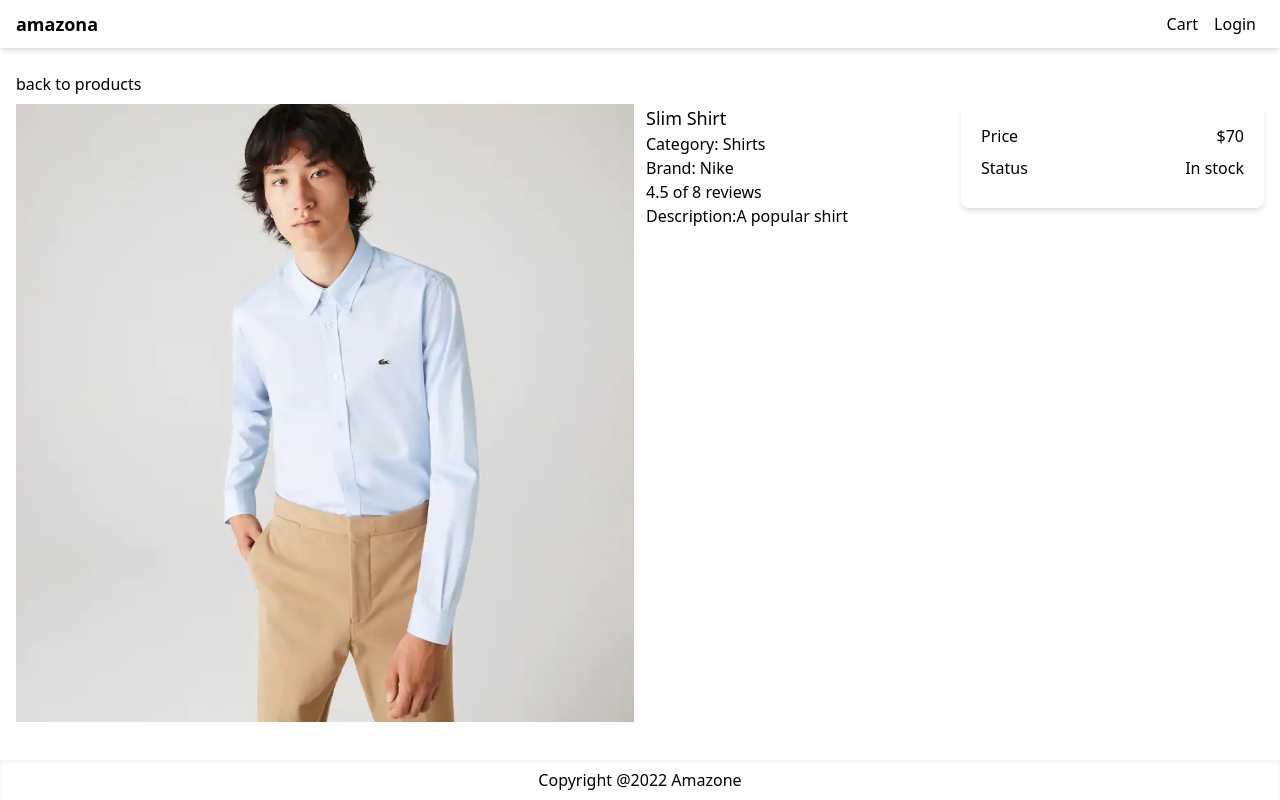
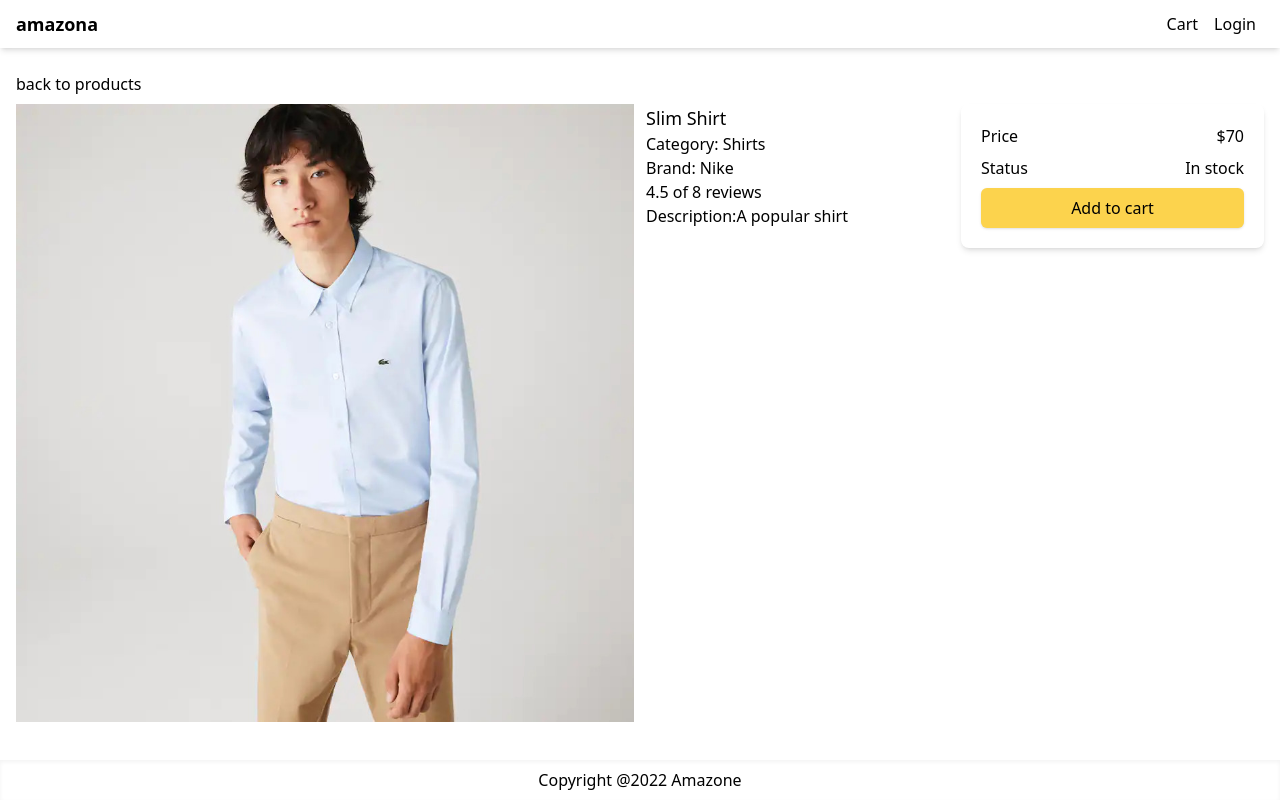
Before and after one commit to capmahin/Project-amazone, a Next.js app: page /product/Slim-shirt in a window 1280 px wide. Built offline with nearby package versions, Linux system fonts and the light colour scheme.

Commit message:
add button

```diff
--- a/pages/product/[slug].js
+++ b/pages/product/[slug].js
@@ -48,6 +48,7 @@ export default function ProductScreen() {
                      <div>Status</div>
                      <div>{product.countInStock > 0 ? 'In stock' : 'Unavailable'}</div>
                  </div>
+                 <button className="primary-button w-full">Add to cart</button>
           </div>
         </div>
      </div>
```
